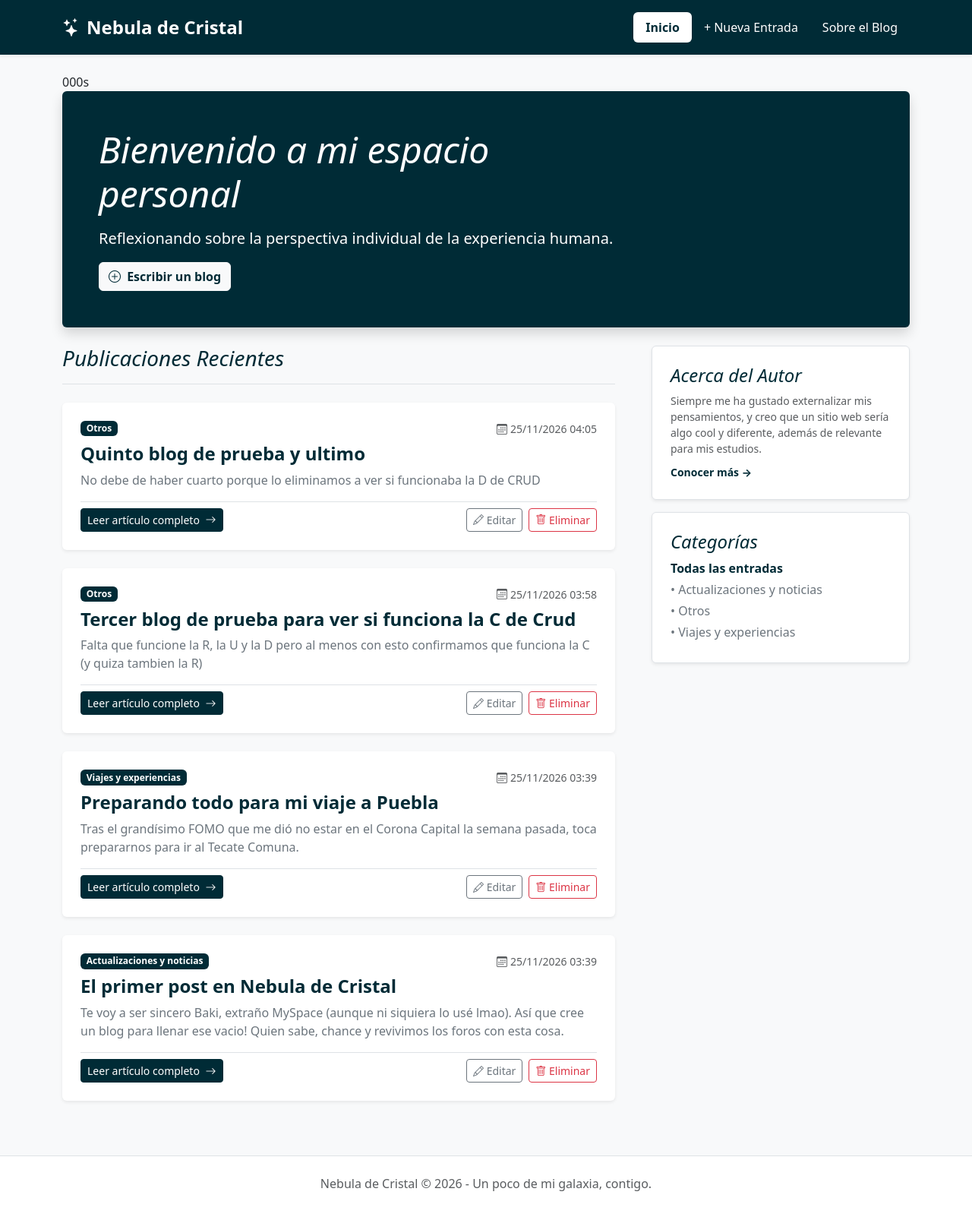
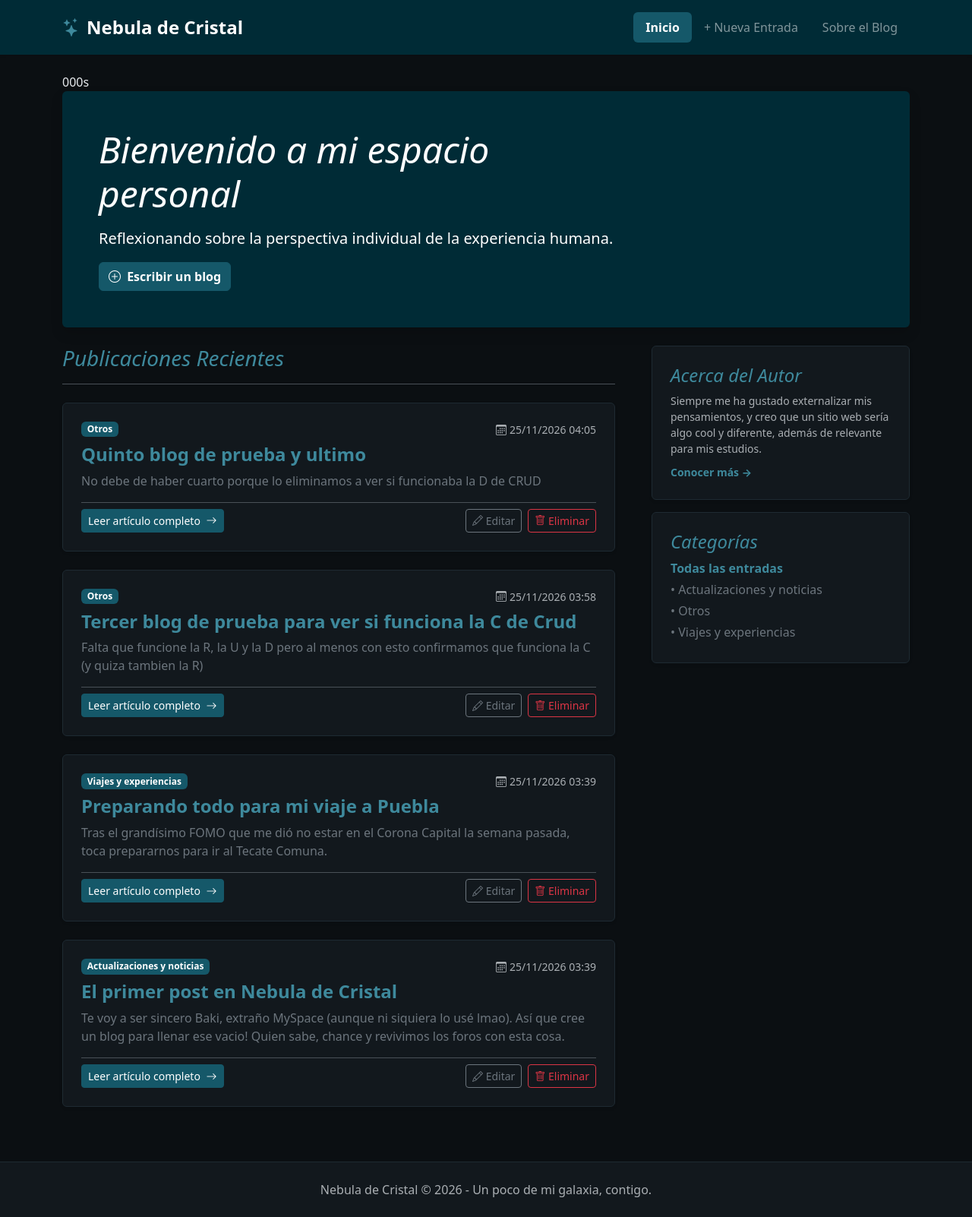
Before and after one commit to AyaxAcademic/webdev-proyecto, a PHP site: page / in a window 1280 px wide. Shown: the whole page at 76% size. Before the commit the page ends 1568 px from the top, so only its background shows below. Run offline with PHP 8.4, Linux system fonts and the light colour scheme; data comes from the database, SQL or seed files in the repository; both versions use the stored data as it was after the commit.

Commit message:
agregamos el readme.md con las instrucciones y de lo que va el proyecto, y no me gustaba verlo en light mode asi que lo cambiamos todo a dark mode jajaja, ademas de que le pusimos mas resaltes en los colores de botones diversos para expandir un poquito la paleta de colores.

```diff
--- a/assets/css/styles.css
+++ b/assets/css/styles.css
@@ -1,10 +1,15 @@
 :root {
-    --verde-petroleo: #002B36;
-    --verde-petroleo-hover: #004050;
+    --verde-oscuro: #002B36;
+    --verde-medio: #155869;
+    --verde-claro: #3E899C;
+    --fondo-negro: #0b0f12;
+    --superficie-oscura: #12181d;
+    --borde-oscuro: #1e2a32;
 }
 
 body {
-    background-color: #f8f9fa;
+    background-color: var(--fondo-negro) !important;
+    color: #e9ecef;
     display: flex;
     flex-direction: column;
     min-height: 100vh;
@@ -14,31 +19,86 @@ main {
     flex: 1;
 }
 
+/* Fondos personalizados */
 .bg-custom-green {
-    background-color: var(--verde-petroleo) !important;
+    background-color: var(--verde-oscuro) !important;
 }
 
-.text-custom-green {
-    color: var(--verde-petroleo) !important;
+.bg-custom-mid {
+    background-color: var(--verde-medio) !important;
+    color: #ffffff !important;
 }
 
+.bg-dark-surface {
+    background-color: var(--superficie-oscura) !important;
+    border-color: var(--borde-oscuro) !important;
+}
+
+/* Textos y enlaces sobre fondo oscuro */
+.text-custom-green {
+    color: var(--verde-claro) !important;
+}
+
+a.text-custom-green:hover {
+    color: #63b0c4 !important;
+}
+
+/* Botón principal con la nueva escala */
 .btn-custom-green {
-    background-color: var(--verde-petroleo);
-    border-color: var(--verde-petroleo);
+    background-color: var(--verde-medio);
+    border-color: var(--verde-medio);
+    color: #ffffff;
+    transition: all 0.2s ease;
+}
+
+.btn-custom-green:hover,
+.btn-custom-green:focus {
+    background-color: var(--verde-claro);
+    border-color: var(--verde-claro);
+    color: #051317;
+    font-weight: 600;
+}
+
+/* Botón secundario/outline adaptado a dark mode */
+.btn-outline-custom {
+    color: var(--verde-claro);
+    border-color: var(--verde-medio);
+}
+
+.btn-outline-custom:hover {
+    background-color: var(--verde-medio);
+    border-color: var(--verde-medio);
     color: #ffffff;
 }
 
-.btn-custom-green:hover {
-    background-color: var(--verde-petroleo-hover);
-    border-color: var(--verde-petroleo-hover);
-    color: #ffffff;
+/* Tarjetas en dark mode */
+.card {
+    background-color: var(--superficie-oscura);
+    border: 1px solid var(--borde-oscuro) !important;
 }
 
 .card-hover {
-    transition: transform 0.2s ease, box-shadow 0.2s ease;
+    transition: transform 0.2s ease, box-shadow 0.2s ease, border-color 0.2s ease;
 }
 
 .card-hover:hover {
     transform: translateY(-3px);
-    box-shadow: 0 .5rem 1rem rgba(0, 43, 54, 0.12) !important;
+    border-color: var(--verde-medio) !important;
+    box-shadow: 0 .5rem 1.2rem rgba(21, 88, 105, 0.25) !important;
 }
+
+/* Inputs de formulario en dark mode */
+.form-control,
+.form-select {
+    background-color: #0d1317;
+    border-color: var(--borde-oscuro);
+    color: #f8f9fa;
+}
+
+.form-control:focus,
+.form-select:focus {
+    background-color: #0d1317;
+    border-color: var(--verde-claro);
+    color: #ffffff;
+    box-shadow: 0 0 0 0.25rem rgba(62, 137, 156, 0.25);
+}
--- a/includes/footer.php
+++ b/includes/footer.php
@@ -1,6 +1,6 @@
 </main>
 
-    <footer class="py-4 mt-5 bg-white border-top text-center text-muted">
+    <footer class="py-4 mt-5 bg-dark-surface border-top text-center text-muted">
         <div class="container">
             <p class="mb-0">Nebula de Cristal &copy; <?= date('Y') ?> - Un poco de mi galaxia, contigo.</p>
         </div>
--- a/includes/header.php
+++ b/includes/header.php
@@ -3,7 +3,7 @@
 $paginaActual = basename($_SERVER['PHP_SELF']);
 ?>
 <!DOCTYPE html>
-<html lang="es">
+<html lang="es" data-bs-theme="dark">
 <head>
     <meta charset="UTF-8">
     <meta name="viewport" content="width=device-width, initial-scale=1.0">
@@ -20,13 +20,13 @@ $paginaActual = basename($_SERVER['PHP_SELF']);
     <header class="bg-custom-green text-white py-3 mb-4 shadow-sm">
         <div class="container d-flex flex-wrap justify-content-between align-items-center">
             <a href="index.php" class="d-flex align-items-center mb-2 mb-lg-0 text-white text-decoration-none">
-                <i class="bi bi-stars fs-4 me-2"></i>
+                <i class="bi bi-stars fs-4 me-2" style="color: #3E899C;"></i>
                 <span class="fs-4 fw-bold">Nebula de Cristal</span>
             </a>
             <nav class="nav nav-pills">
-                <a class="nav-link <?= $paginaActual === 'index.php' ? 'active bg-white text-custom-green fw-bold' : 'text-white' ?>" href="index.php">Inicio</a>
-                <a class="nav-link <?= $paginaActual === 'formulario.php' ? 'active bg-white text-custom-green fw-bold' : 'text-white' ?>" href="formulario.php">+ Nueva Entrada</a>
-                <a class="nav-link <?= $paginaActual === 'acerca.php' ? 'active bg-white text-custom-green fw-bold' : 'text-white' ?>" href="acerca.php">Sobre el Blog</a>
+                <a class="nav-link <?= $paginaActual === 'index.php' ? 'active bg-custom-mid fw-bold' : 'text-white-50' ?>" href="index.php">Inicio</a>
+                <a class="nav-link <?= $paginaActual === 'formulario.php' ? 'active bg-custom-mid fw-bold' : 'text-white-50' ?>" href="formulario.php">+ Nueva Entrada</a>
+                <a class="nav-link <?= $paginaActual === 'acerca.php' ? 'active bg-custom-mid fw-bold' : 'text-white-50' ?>" href="acerca.php">Sobre el Blog</a>
             </nav>
         </div>
     </header>
--- a/index.php
+++ b/index.php
@@ -23,7 +23,7 @@ include 'includes/header.php';
     <div class="col-lg-8 px-0">
         <h1 class="display-5 fst-italic">Bienvenido a mi espacio personal</h1>
         <p class="lead my-3">Reflexionando sobre la perspectiva individual de la experiencia humana.</p>
-        <a href="formulario.php" class="btn btn-light text-custom-green fw-bold">
+        <a href="formulario.php" class="btn btn-custom-green fw-bold">
             <i class="bi bi-plus-circle me-1"></i> Escribir un blog
         </a>
     </div>
@@ -58,7 +58,7 @@ include 'includes/header.php';
                 <article class="card mb-4 border-0 shadow-sm card-hover">
                     <div class="card-body p-4">
                         <div class="d-flex justify-content-between align-items-start mb-2">
-                            <span class="badge bg-custom-green"><?= htmlspecialchars($post['categoria']) ?></span>
+                            <span class="badge bg-custom-mid"><?= htmlspecialchars($post['categoria']) ?></span>
                             <small class="text-muted">
                                 <i class="bi bi-calendar3 me-1"></i><?= date('d/m/Y H:i', strtotime($post['fecha_creacion'])) ?>
                             </small>
@@ -95,13 +95,13 @@ include 'includes/header.php';
     <!-- Barra Lateral -->
     <aside class="col-md-4">
         <div class="position-sticky" style="top: 2rem;">
-            <div class="p-4 mb-3 bg-white rounded shadow-sm border">
+            <div class="p-4 mb-3 bg-dark-surface rounded shadow-sm border">
                 <h4 class="fst-italic text-custom-green">Acerca del Autor</h4>
                 <p class="mb-2 text-muted small">Siempre me ha gustado externalizar mis pensamientos, y creo que un sitio web sería algo cool y diferente, además de relevante para mis estudios.</p>
                 <a href="acerca.php" class="text-custom-green small fw-bold text-decoration-none">Conocer más &rarr;</a>
             </div>
 
-            <div class="p-4 bg-white rounded shadow-sm border">
+            <div class="p-4 bg-dark-surface rounded shadow-sm border">
                 <h4 class="fst-italic text-custom-green">Categorías</h4>
                 <ul class="list-unstyled mb-0">
                     <li class="mb-1">
```
Also changed, not shown: acerca.php (+5 -5 lines), detalle.php (+4 -4 lines), database/blog.sqlite, readme.md (added).
